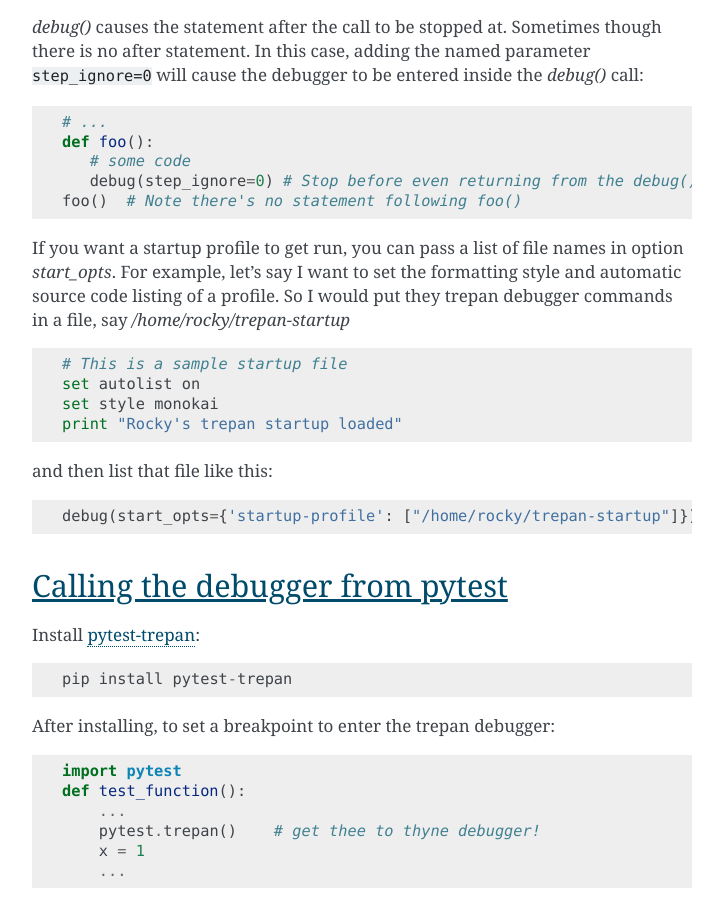
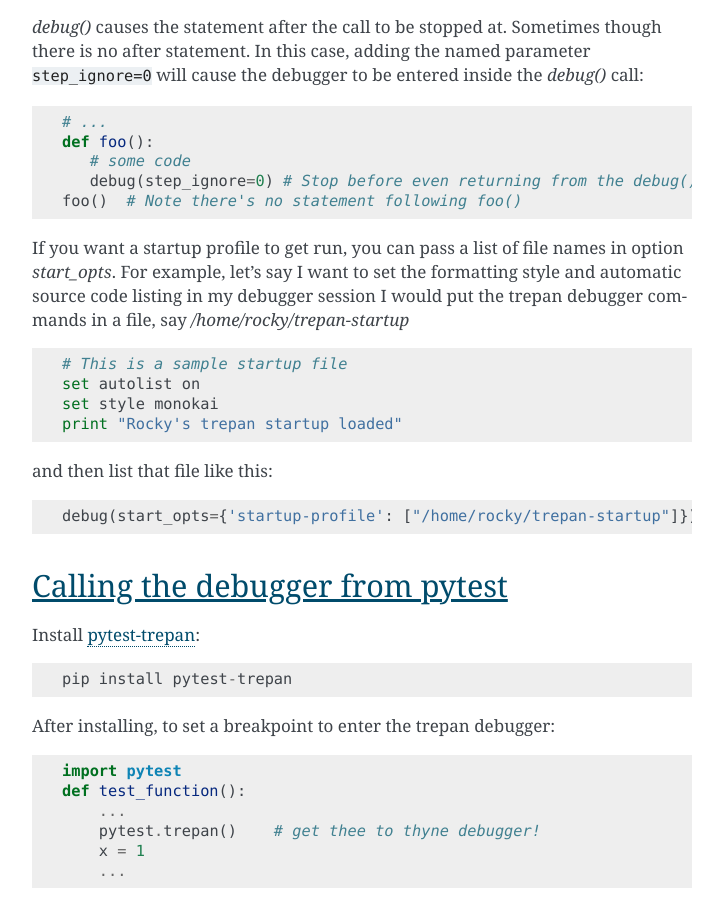
Before and after one commit to Trepan-Debuggers/python3-trepan, a Sphinx documentation site: the page built from docs/entry-exit.rst, in a window 1280 px wide and 900 px high, scrolled down 4080 px. Shown: the whole window, without its empty margins (388-1111 px from the left). Built offline with Sphinx 7.4.7, drawn with Linux system fonts in a browser that asks for light colours.

Commit message:
More wordsmithing

```diff
--- a/docs/entry-exit.rst
+++ b/docs/entry-exit.rst
@@ -195,10 +195,11 @@ inside the *debug()* call:
              debug(step_ignore=0) # Stop before even returning from the debug() call
           foo()  # Note there's no statement following foo()
 
-If you want a startup profile to get run, you can pass a list of file names
-in option `start_opts`. For example, let's say I want to set the formatting
-style and automatic source code listing of a profile. So I would put they trepan
-debugger commands in a file, say `/home/rocky/trepan-startup`
+If you want a startup profile to get run, you can pass a list of file
+names in option `start_opts`. For example, let's say I want to set the
+formatting style and automatic source code listing in my debugger
+session I would put the trepan debugger commands in a file, say
+`/home/rocky/trepan-startup`
 
 .. code:: python
 
```
